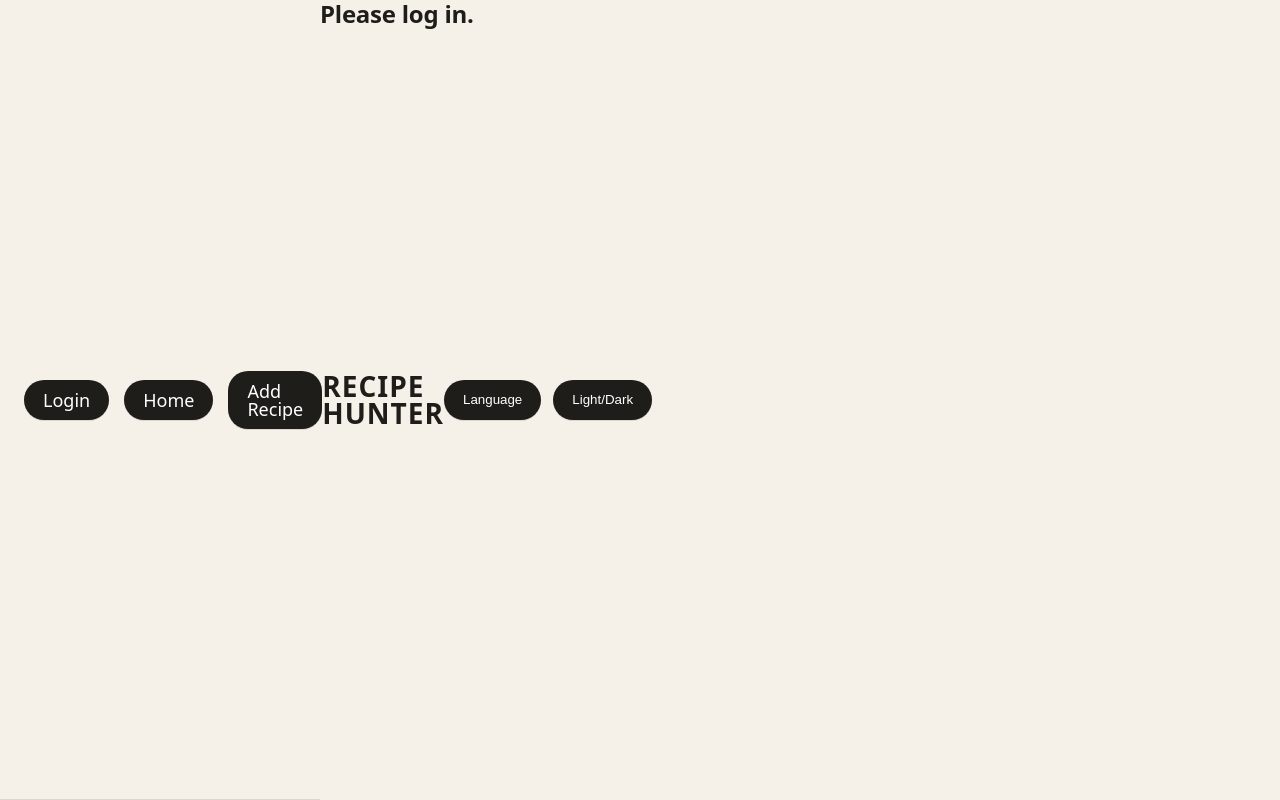
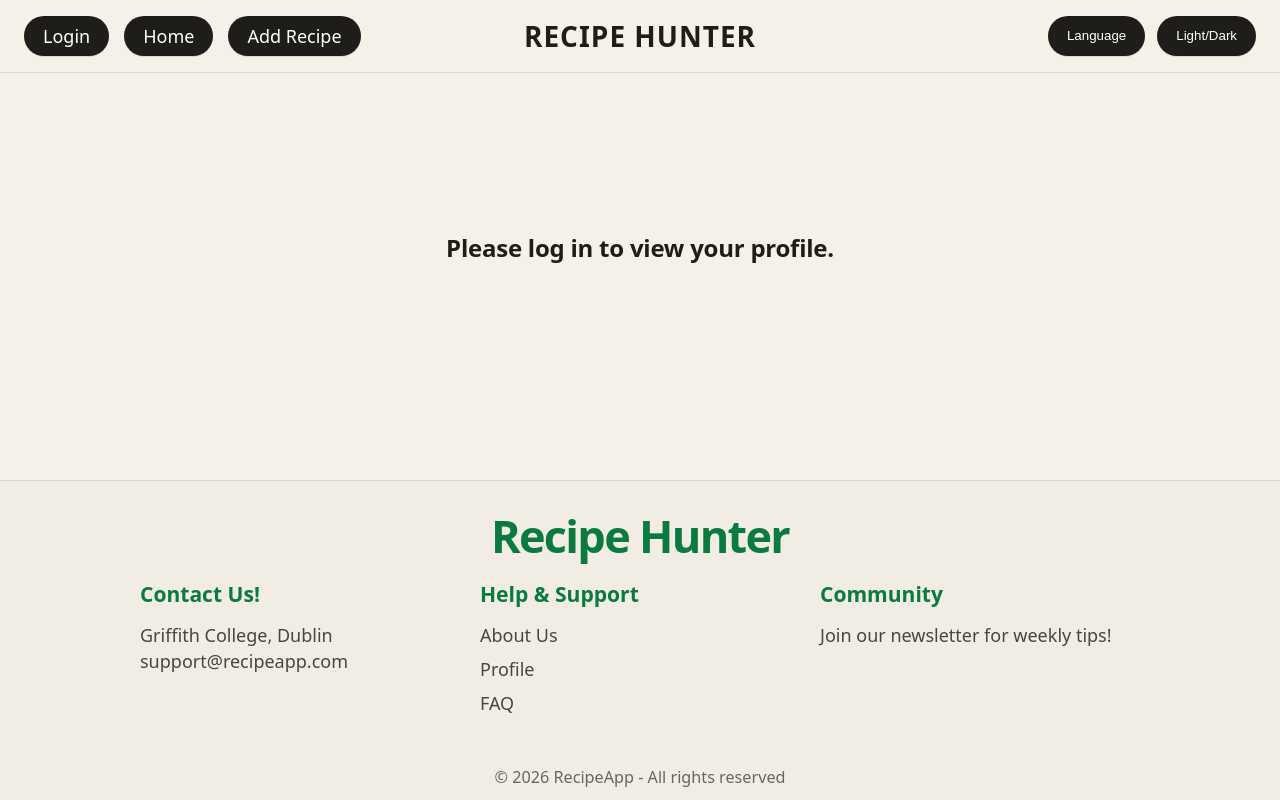
Before and after one commit to Tylonos/RecipeHunter, a React app in the folder frontend/: page /profile in a window 1280 px wide. Built offline with nearby package versions, Linux system fonts and the light colour scheme; the HTML template or start-up script is replaced by a standard one.

Commit message:
Footer visibility in profile fix

```diff
--- a/frontend/src/pages/ProfilePage.jsx
+++ b/frontend/src/pages/ProfilePage.jsx
@@ -72,8 +72,17 @@ function ProfilePage() {
     }
   };
 
-  if (!user) return <div className="page-layout"><Navbar /><h2>Please log in.</h2></div>;
-
+  if (!user) {
+    return (
+      <div className="page-layout" style={{ display: 'flex', flexDirection: 'column', minHeight: '100vh' }}>
+        <Navbar />
+        <main style={{ flex: '1', display: 'flex', justifyContent: 'center', alignItems: 'center' }}>
+          <h2>Please log in to view your profile.</h2>
+        </main>
+        <Footer />
+      </div>
+    );
+  }
   const handleFileUpload = async (e) => {
     const file = e.target.files[0];
     if (!file) return;
```
